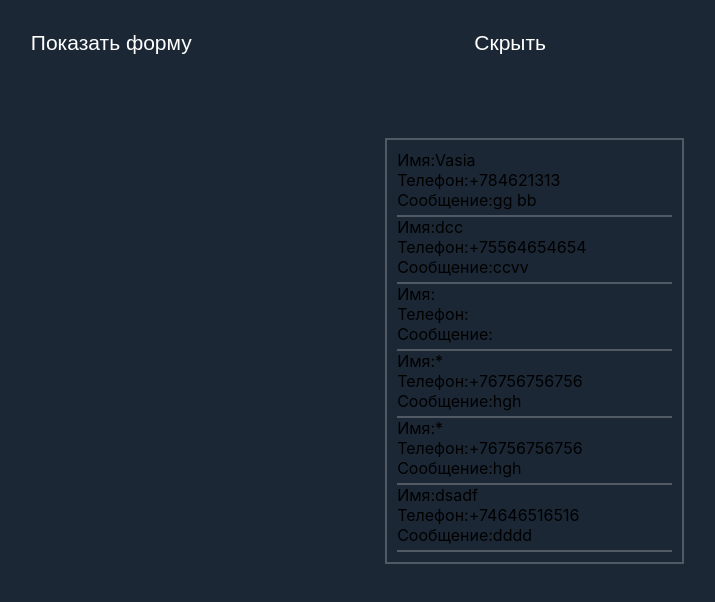
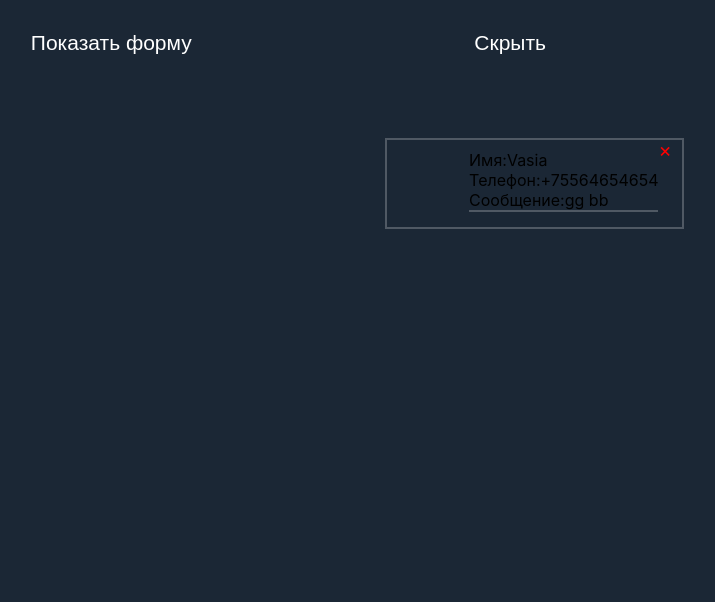
Before and after one commit to iqvver/my-form, a React (Create React App) app: page / in a window 1280 px wide. Both pictures are taken after a click on the button "Показать". Shown: the top 602 px of the page, without its empty margins (305-1020 px from the left). Built offline with nearby package versions, Linux system fonts and the light colour scheme; data requests are answered from the project's data file.

Commit message:
add del user

```diff
--- a/src/UI/buttons/Button.jsx
+++ b/src/UI/buttons/Button.jsx
@@ -1,7 +1,11 @@
 import React from "react";
 import style from "./Button.module.css";
 
-const Button = ({ buttonClick, buttonName, buttonType }) => {
+const Button = ({
+  buttonClick = null,
+  buttonName = "Кнопка",
+  buttonType = "button",
+}) => {
   return (
     <>
       <button className={style.button} type={buttonType} onClick={buttonClick}>
--- a/src/api/Api.js
+++ b/src/api/Api.js
@@ -1,11 +1,11 @@
 // компонент Api в котором формируется запрос на сервер и получает ответ
 // базовый адрес запроса на сервер
-const baseURL = `http://localhost:3000/`;
+const baseURL = `http://localhost:3000/users/`;
 
 // получение массива со всеми пользователями
 export const userAPI = {
     async getUsers() {
-        const res = await fetch(baseURL + "users", {
+        const res = await fetch(baseURL, {
             headers: {
                 "Content-Type": "application/json"
             },
@@ -15,7 +15,7 @@ export const userAPI = {
     },
 
     sendUsers(newUser, submitSuccess, showError) {
-        fetch(baseURL + "users", {
+        fetch(baseURL, {
             method: "POST",
             headers: {
                 "Content-Type": "application/json",
@@ -30,5 +30,11 @@ export const userAPI = {
                 showError(true);
                 console.log("error", error);
             });
+    },
+
+    deleteUsers(userId) {
+        fetch(`${baseURL}${userId}`, {
+            method: "DELETE",
+        });
     }
 }
--- a/src/components/Modal/Modal.jsx
+++ b/src/components/Modal/Modal.jsx
@@ -3,10 +3,12 @@ import modal from "./Modal.module.css";
 const Modal = ({ textModal, titleModal, modalClose }) => {
   return (
     <div className={modal.overlay} onClick={() => modalClose(false)}>
-      <div className={modal.wrapper} onClick={e => e.stopPropagation()}>
+      <div className={modal.wrapper} onClick={(e) => e.stopPropagation()}>
         <div className={modal.title}>{titleModal}</div>
         <div className={modal.text}>{textModal}</div>
-        <div className={modal.close} onClick={() => modalClose(false)}>&times;</div>
+        <div className={modal.close} onClick={() => modalClose(false)}>
+          &times;
+        </div>
       </div>
     </div>
   );
--- a/src/components/User/User.jsx
+++ b/src/components/User/User.jsx
@@ -2,15 +2,18 @@ import React from "react";
 import Divider from "../../UI/Divider/Divider";
 import style from "./User.module.css";
 
-const User = ({ user }) => {
+const User = ({ user, del }) => {
   return (
     <>
-      <div className={style.user}>
-        <div className={style.name}>Имя:{user.name}</div>
-        <div className={style.phone}>Телефон:{user.phone}</div>
-        <div className={style.message}>Сообщение:{user.message}</div>
+      <div className={style.wrapper}>
+        <div className={style.del} onClick={del}>&times;</div>
+        <div className={style.user}>
+          <div className={style.name}>Имя:{user.name}</div>
+          <div className={style.phone}>Телефон:{user.phone}</div>
+          <div className={style.message}>Сообщение:{user.message}</div>
+          <Divider />
+        </div>
       </div>
-      <Divider />
     </>
   );
 };
--- a/src/components/User/User.module.css
+++ b/src/components/User/User.module.css
@@ -1,5 +1,18 @@
-.user {
+.wrapper {
+    display: flex;
+    flex-direction: row-reverse;
+}
+
+.wrapper .user {
     display: flex;
     flex-direction: column;
     margin-bottom: 5px;
 }
+
+.wrapper .del {
+    margin-top: -10px;
+    font-size: 20px;
+    color: red;
+    line-height: 20px;
+    cursor: pointer;
+}
--- a/src/modules/Users/Users.jsx
+++ b/src/modules/Users/Users.jsx
@@ -12,11 +12,19 @@ const Users = () => {
     };
   }, []);
 
+  const removeUser = (id) => {
+    let newUsersList = usersList.filter((user) => user.id !== id);
+    setUsers(newUsersList);
+    userAPI.deleteUsers(id);
+  };
+
   return (
     <>
       <div className={style.users}>
         {usersList ? (
-          usersList.map((user) => <User key={user.id} user={user} />)
+          usersList.map((user) => (
+            <User key={user.id} user={user} del={() => removeUser(user.id)} />
+          ))
         ) : (
           <div>Loading</div>
         )}
--- a/src/store/anyName.json
+++ b/src/store/anyName.json
@@ -1,37 +1,10 @@
 {
   "users": [
     {
-      "phone": "+784621313",
+      "phone": "+75564654654",
       "name": "Vasia",
       "message": "gg bb",
       "id": 0
-    },
-    {
-      "phone": "+75564654654",
-      "name": "dcc",
-      "message": "ccvv",
-      "id": 1
-    },
-    {
-      "id": 2
-    },
-    {
-      "phone": "+76756756756",
-      "name": "*",
-      "message": "hgh",
-      "id": 3
-    },
-    {
-      "phone": "+76756756756",
-      "name": "*",
-      "message": "hgh",
-      "id": 4
-    },
-    {
-      "phone": "+74646516516",
-      "name": "dsadf",
-      "message": "dddd",
-      "id": 5
     }
   ]
 }
```
